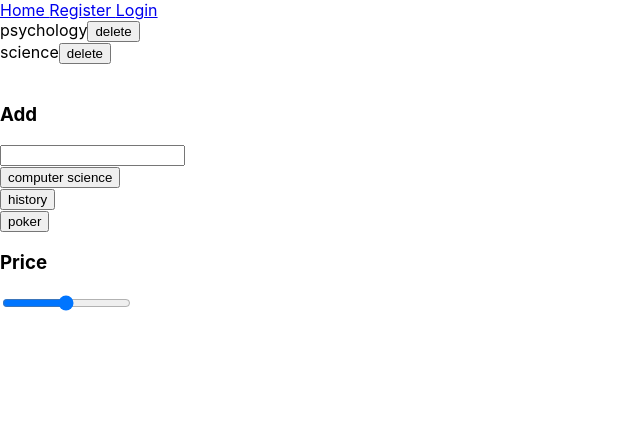
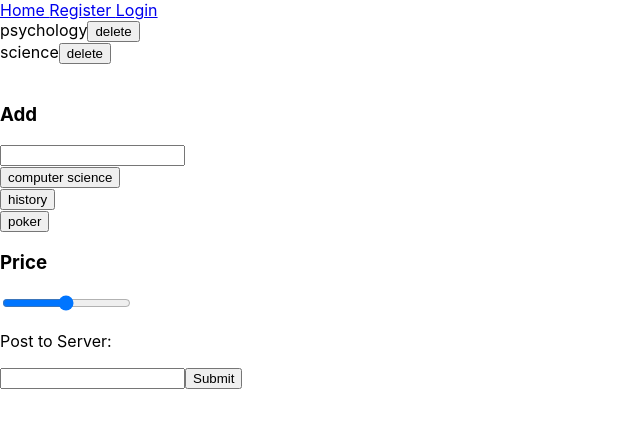
Before and after one commit to mBarlescu/finalsApp, a React (Create React App) app: page /edit/subjects in a window 1280 px wide. Shown: the top 428 px of the page, without its empty margins (0-640 px from the left). Built offline with nearby package versions, Linux system fonts and the light colour scheme; no server answers.

Commit message:
added some api

```diff
--- a/server.js
+++ b/server.js
@@ -9,9 +9,9 @@ app.get('/api/hello', (req, res) => {
   res.send({ express: 'Hello From Express' });
 });
 app.post('/api/world', (req, res) => {
-  console.log(req.body);
+  console.log('wtf man', req.body);
   res.send(
-    `I received your POST request. This is what you sent me: ${req.body.post}`,
+    `I received your POST request. This is what you sent me: ${req.body.text}`,
   );
 });
 
--- a/src/App.js
+++ b/src/App.js
@@ -34,7 +34,7 @@ class App extends Component {
     console.log('hello there');
     axios.get('http://localhost:3000/api/hello')
       .then(res => {
-        console.log('get requestt', res.data.express)
+        console.log('get request', res.data.express)
       })
       .catch(err => {
         console.log('error', err)
--- a/src/components/mentors/Subjects.jsx
+++ b/src/components/mentors/Subjects.jsx
@@ -1,5 +1,6 @@
 import React, { Component } from 'react';
 import Availability from './Availability';
+import axios from 'axios';
 
 export default class Subjects extends Component {
 
@@ -17,7 +18,8 @@ export default class Subjects extends Component {
 	 				Thursday: false,
 	 				Friday: false,
 	 				Saturday: false,
-	 			}
+	 			},
+	 			post: '',
 	     }
 
     	this.subjects = ['computer', 'chem', 'history']
@@ -38,6 +40,16 @@ export default class Subjects extends Component {
   		)
   	})
   }
+
+  handleSubmit(e){
+  	e.preventDefault();
+  	let text = this.state.post;
+  	axios.post('http://localhost:3000/api/world', { text } )
+  	.then(res => {
+  		console.log('published', res)
+  	})
+  	}
+
   remove(subject){
 
   	const filtered = this.state.subjects.filter((each)=>{
@@ -65,7 +77,17 @@ export default class Subjects extends Component {
 		}
 	}
 
+	inputValue(e){
+		e.preventDefault();
+		let text = e.target.value;
+		console.log('dude', e.target.value)
+		this.setState({post: text});
+		console.log('OK MAN', this.state)
+	}
 
+	componentDidMount(){
+		console.log('state', this.state)
+	}
 
 
 	render() {
@@ -86,7 +108,7 @@ export default class Subjects extends Component {
 				<div>
 					<div>
 						{filtered.map((subject) =>{
-							return <div>
+							return <div key={subject}>
 								<button onClick={this.addSubject.bind(this)}>{subject}</button>
 							</div>
 						})}
@@ -95,9 +117,20 @@ export default class Subjects extends Component {
 				<div>
 					<h3>Price</h3>
 					<div class="slidecontainer">
-  <input type="range" min="1" max="100" value="50" class="slider" id="myRange" />
-</div>
+  					<input type="range" min="1" max="100" value="50" class="slider" id="myRange" />
+					</div>
 				</div>
+				<div>
+					<form onSubmit={this.handleSubmit.bind(this)}>
+						<p>
+							Post to Server:
+						</p>
+						<input type='text' value={this.state.post} onChange={this.inputValue.bind(this)}
+						/>
+						<button type='submit'>Submit</button>
+					</form>
+				</div>
+				<h1>{this.state.post}</h1>
 			</div>
 		);
 	}
```
